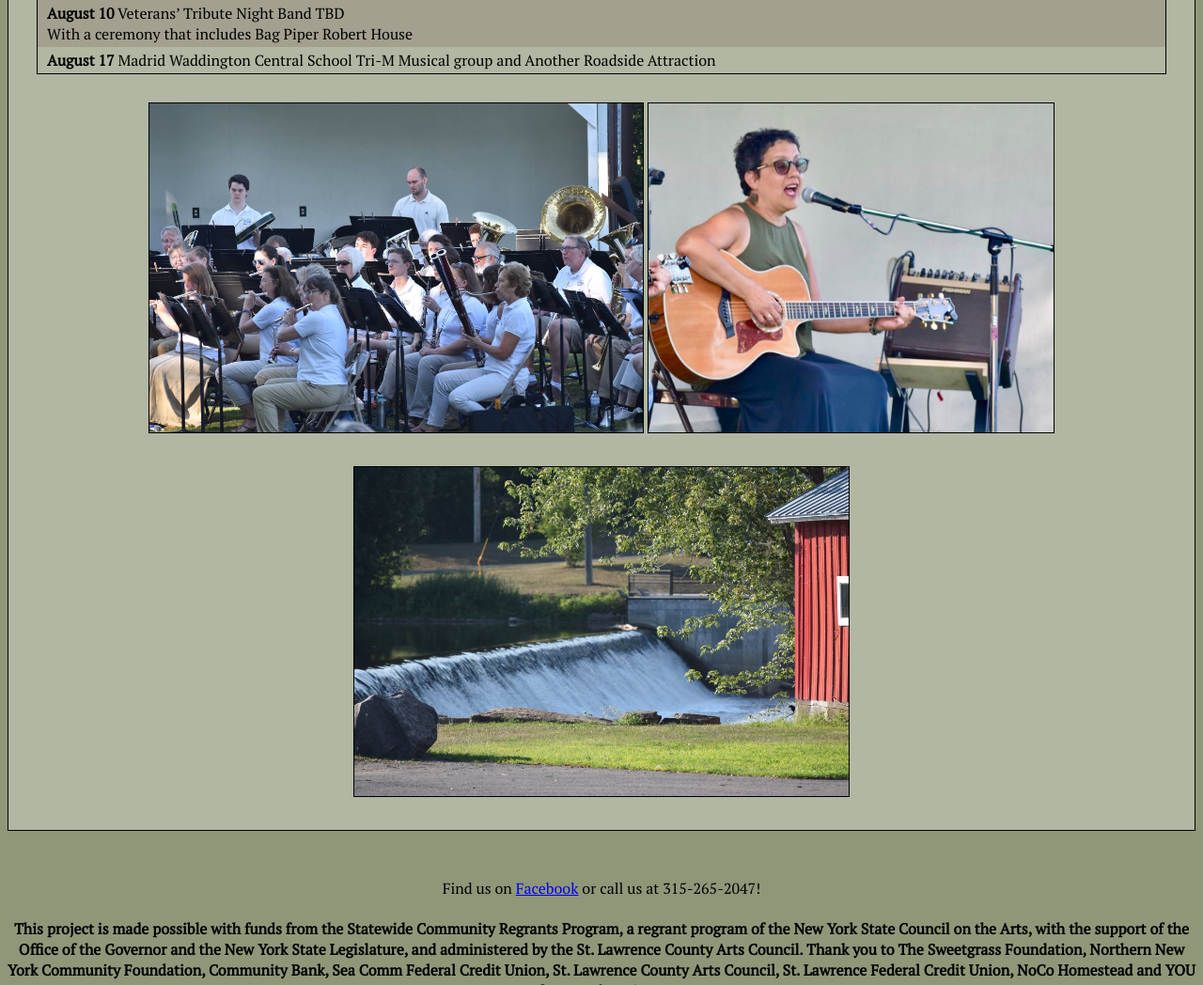
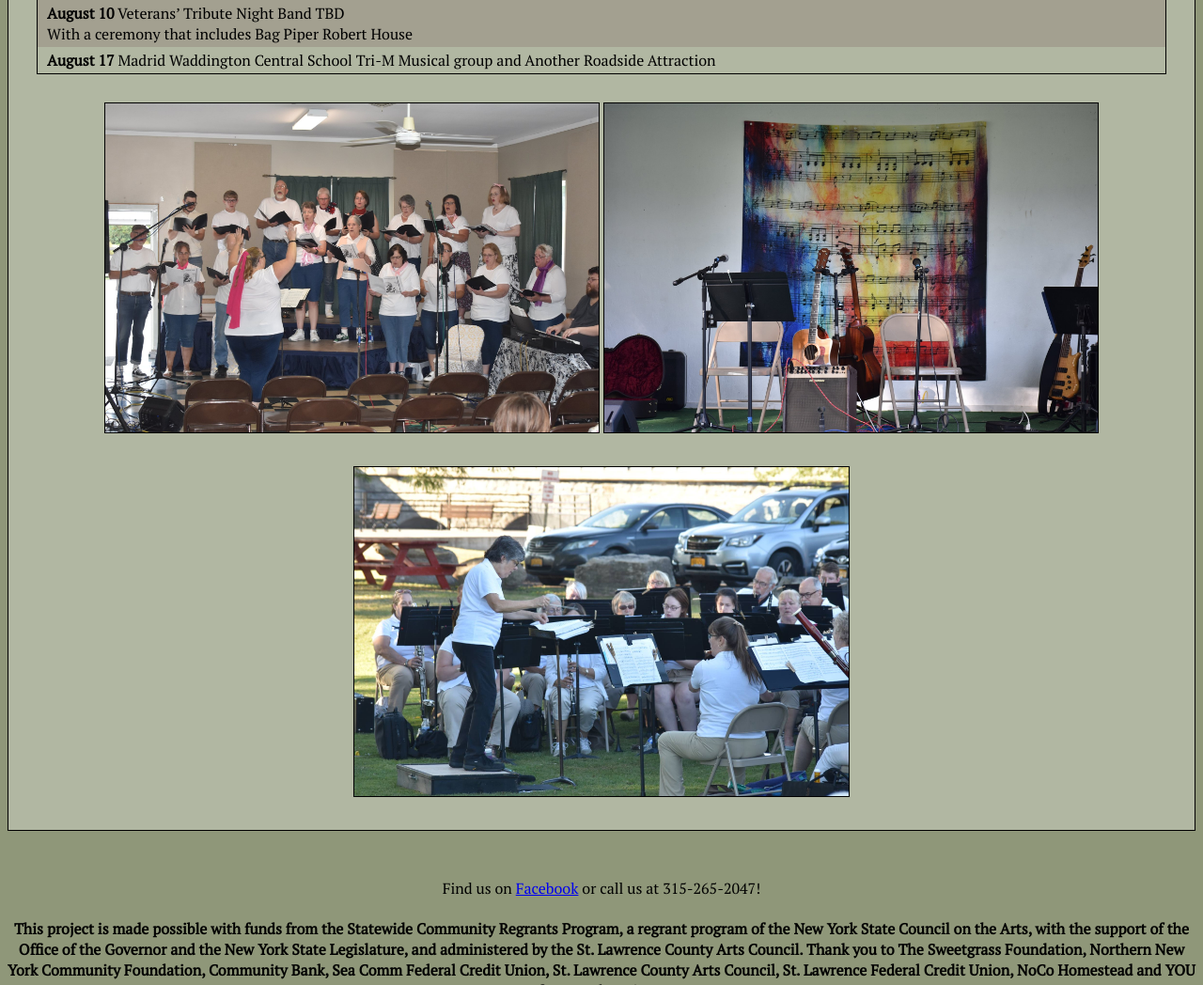
Before and after one commit to lkm1754/lkm1754.github.io, a plain HTML site: page summer.html in a window 1280 px wide. Shown: the part 552-1600 px from the top of the page at 94% size. Drawn offline with Linux system fonts and the light colour scheme.

Commit message:
Swapped out photos on index and summer

```diff
--- a/summer.html
+++ b/summer.html
@@ -78,9 +78,9 @@ Attraction</p>
     </div>
 
     <div class='photos'>
-    <img class='music' src='outdoor1.jpg' onclick='openModal("outdoor1.jpg")'/>
-    <img class='music' src='outdoor2.jpg' onclick='openModal("outdoor2.jpg")' />
-    <img class='music' src='outdoor3.jpg' onclick='openModal("outdoor3.jpg")' />
+    <img class='music' src='chorus.jpg' onclick='openModal("chorus.jpg")'/>
+    <img class='music' src='stage2.jpg' onclick='openModal("stage2.jpg")' />
+    <img class='music' src='band.jpg' onclick='openModal("band.jpg")' />
     </div>
 </main>
 
```
Also changed, not shown: index.html (+2 -2 lines), band.jpg (added), chorus.jpg (added), park.jpg (added), sign.jpg (added), stage2.jpg (added).
